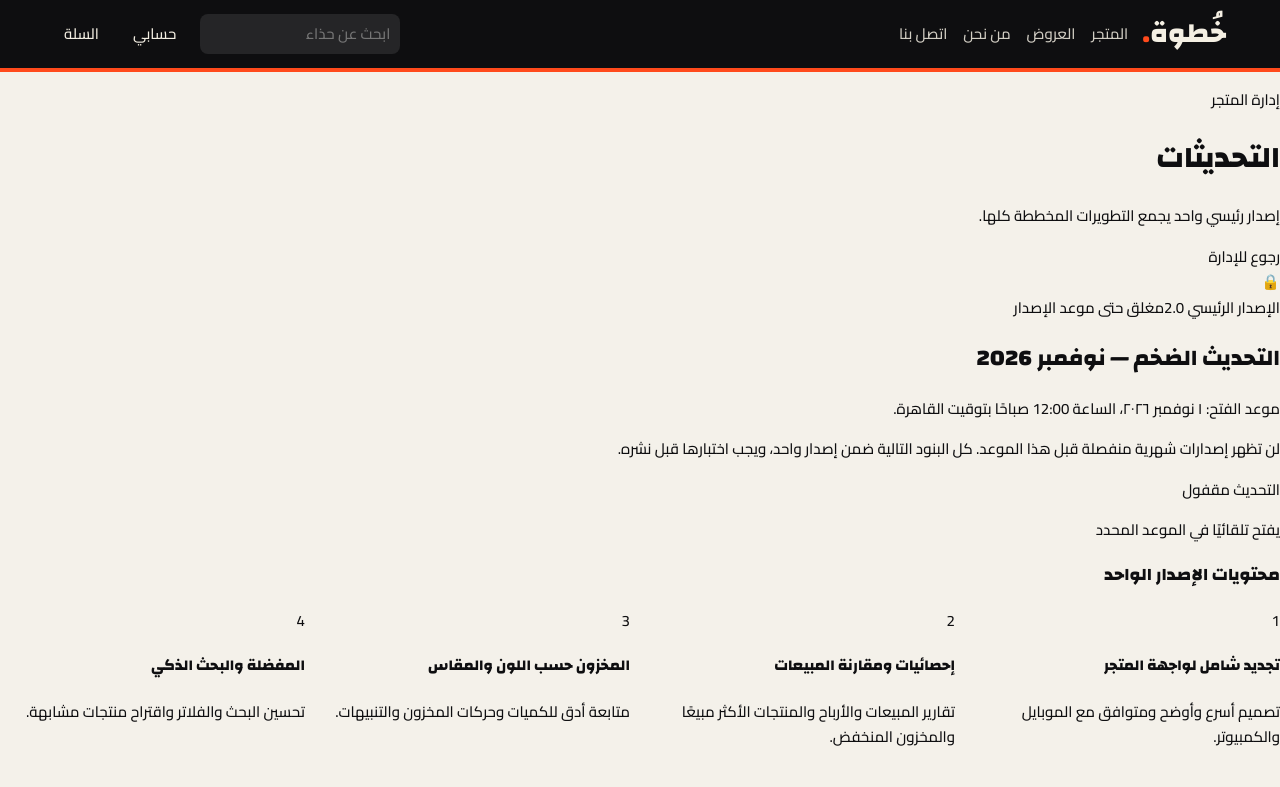
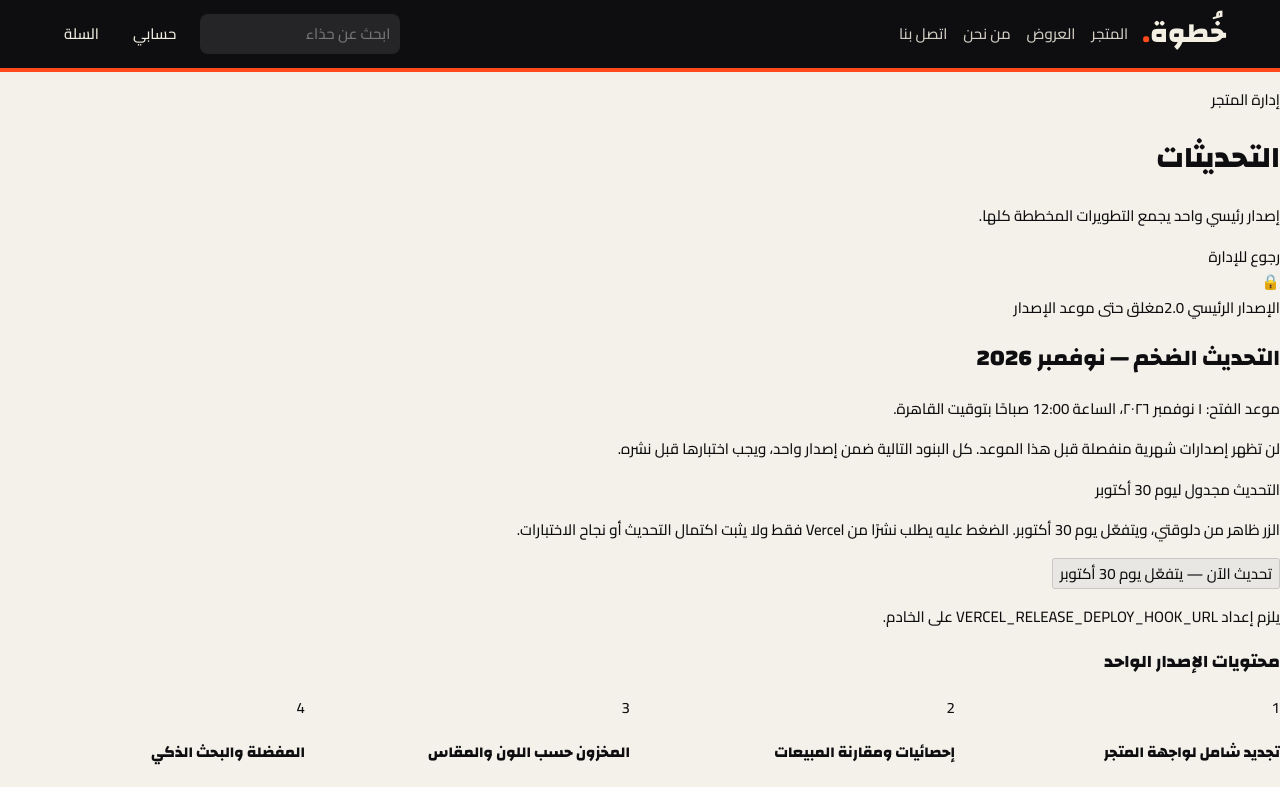
Before and after one commit to rty247931-alt/Ali-or-mostafa, a Next.js app: page /admin/updates in a window 1280 px wide. Shown: the top 787 px of the page. Built offline with nearby package versions, Linux system fonts and the light colour scheme; no server answers; the database is empty.

Commit message:
Show scheduled update button and unlock on October 30

```diff
--- a/src/app/admin/updates/ReleaseAction.tsx
+++ b/src/app/admin/updates/ReleaseAction.tsx
@@ -2,7 +2,7 @@
 
 import { useEffect, useState } from "react";
 
-const RELEASE_AT = new Date("2026-11-01T00:00:00+02:00").getTime();
+const RELEASE_AT = new Date("2026-10-30T00:00:00+02:00").getTime();
 
 export default function ReleaseAction({ configured }: { configured: boolean }) {
   const [now, setNow] = useState(0);
@@ -38,20 +38,13 @@ export default function ReleaseAction({ configured }: { configured: boolean }) {
     }
   }
 
-  if (!unlocked) return (
-    <div className="min-w-44 rounded-xl border border-gray-200 bg-gray-50 p-4 text-center">
-      <p className="text-sm font-bold text-gray-700">التحديث مقفول</p>
-      <p className="mt-1 text-xs text-gray-500">يفتح تلقائيًا في الموعد المحدد</p>
-    </div>
-  );
-
   return (
     <div className="min-w-44 rounded-xl border border-amber-300 bg-amber-50 p-3 text-sm text-amber-900">
-      <p className="font-bold">الإصدار مفتوح زمنيًا</p>
-      <p className="mt-1 text-xs leading-5">الزر يطلب بدء نشر من Vercel فقط؛ لا يطبّق تغييرات قاعدة البيانات ولا يثبت نجاح النشر.</p>
-      <button type="button" onClick={startRelease} disabled={busy || !configured}
+      <p className="font-bold">{unlocked ? "الإصدار مفتوح زمنيًا" : "التحديث مجدول ليوم 30 أكتوبر"}</p>
+      <p className="mt-1 text-xs leading-5">الزر ظاهر من دلوقتي، ويتفعّل يوم 30 أكتوبر. الضغط عليه يطلب نشرًا من Vercel فقط ولا يثبت اكتمال التحديث أو نجاح الاختبارات.</p>
+      <button type="button" onClick={startRelease} disabled={!unlocked || busy || !configured}
         className="mt-3 w-full rounded-lg bg-gray-900 px-4 py-2 font-bold text-white disabled:cursor-not-allowed disabled:opacity-50">
-        {busy ? "جارٍ إرسال الطلب…" : configured ? "بدء التحديث على Vercel" : "النشر غير مهيأ"}
+        {busy ? "جارٍ إرسال الطلب…" : !unlocked ? "تحديث الآن — يتفعّل يوم 30 أكتوبر" : configured ? "بدء التحديث على Vercel" : "النشر غير مهيأ"}
       </button>
       {!configured && <p className="mt-2 text-xs">يلزم إعداد VERCEL_RELEASE_DEPLOY_HOOK_URL على الخادم.</p>}
       {message && <p role="status" className={`mt-3 break-words text-xs leading-5 ${error ? "text-red-700" : "text-emerald-800"}`}>{message}</p>}
```
